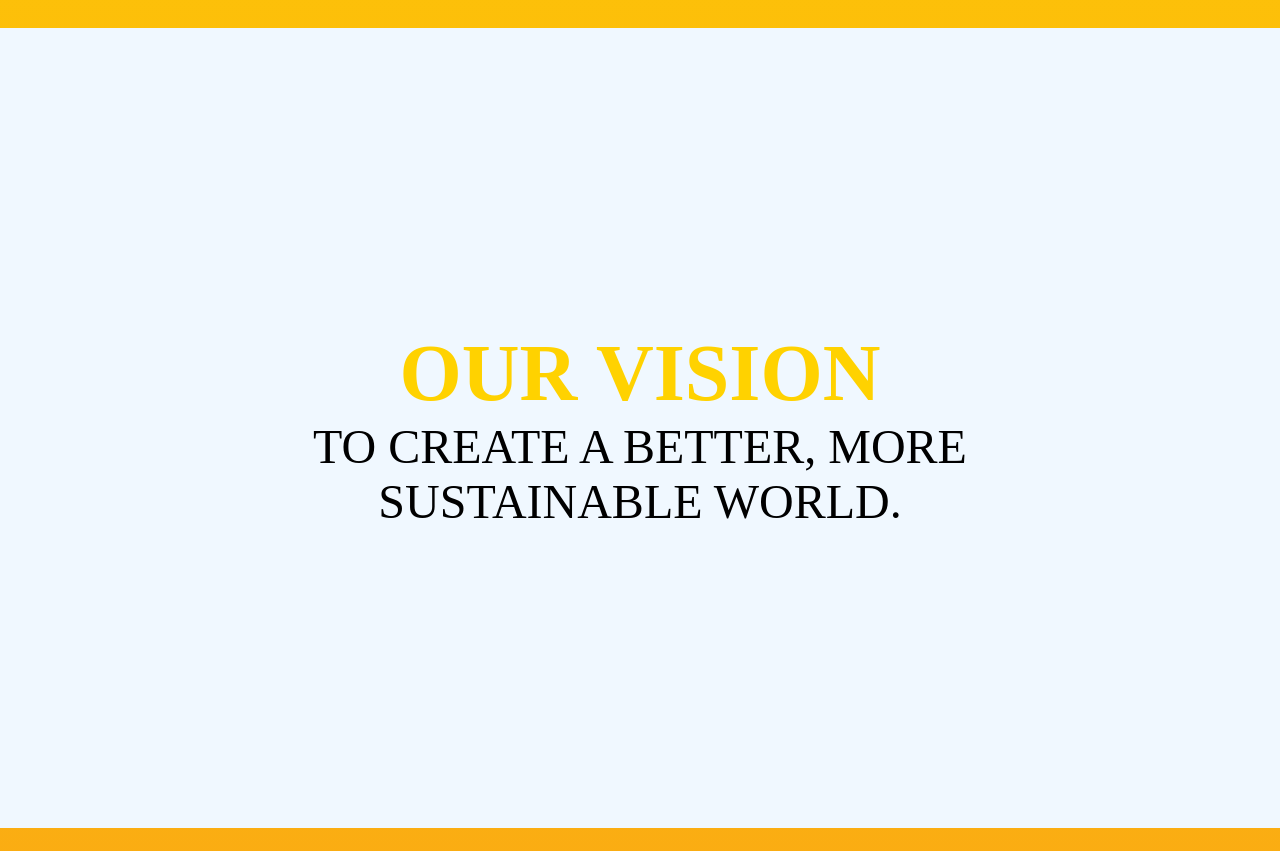
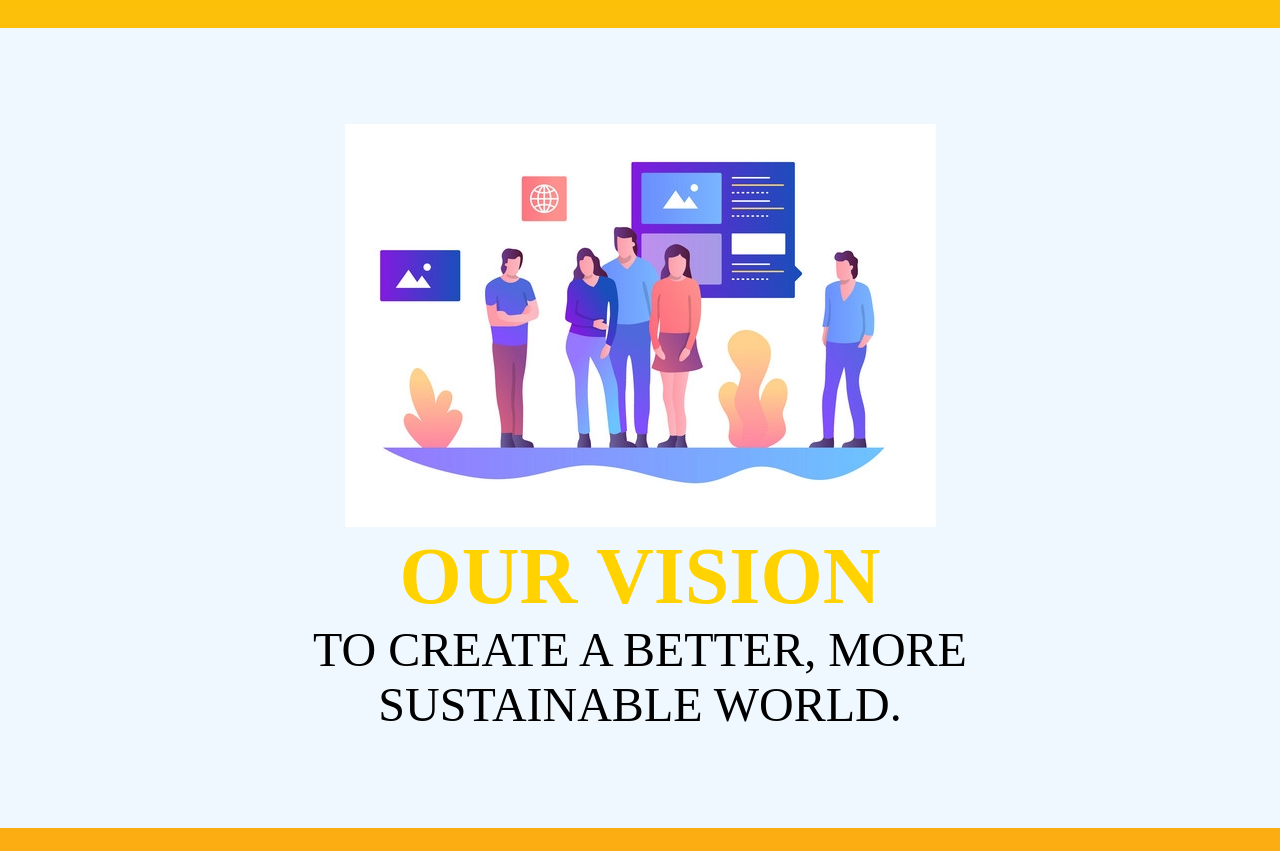
Before and after one commit to Harshil233/Enactus-Task-Website, a plain HTML site: page enactus/index.html in a window 1280 px wide. Shown: the part 802-1653 px from the top of the page. Drawn offline with Linux system fonts and the light colour scheme; grey boxes are pictures that could not be loaded.

Commit message:
Update index.html

```diff
--- a/enactus/index.html
+++ b/enactus/index.html
@@ -34,8 +34,14 @@
             </div>
 
             <div class="aboutus" id="aboutus">
-                <h1>OUR VISION</h1>
-                <p>TO CREATE A BETTER, MORE <br> SUSTAINABLE WORLD.</p>
+                <div class="abtimg">
+                    <img src="./aboutpic.jpg" alt="about-us" >
+                </div>
+                <div class="aboutme">
+
+                    <h1>OUR VISION</h1>
+                    <p>TO CREATE A BETTER, MORE <br> SUSTAINABLE WORLD.</p>
+                </div>
 
             </div>
 
```
